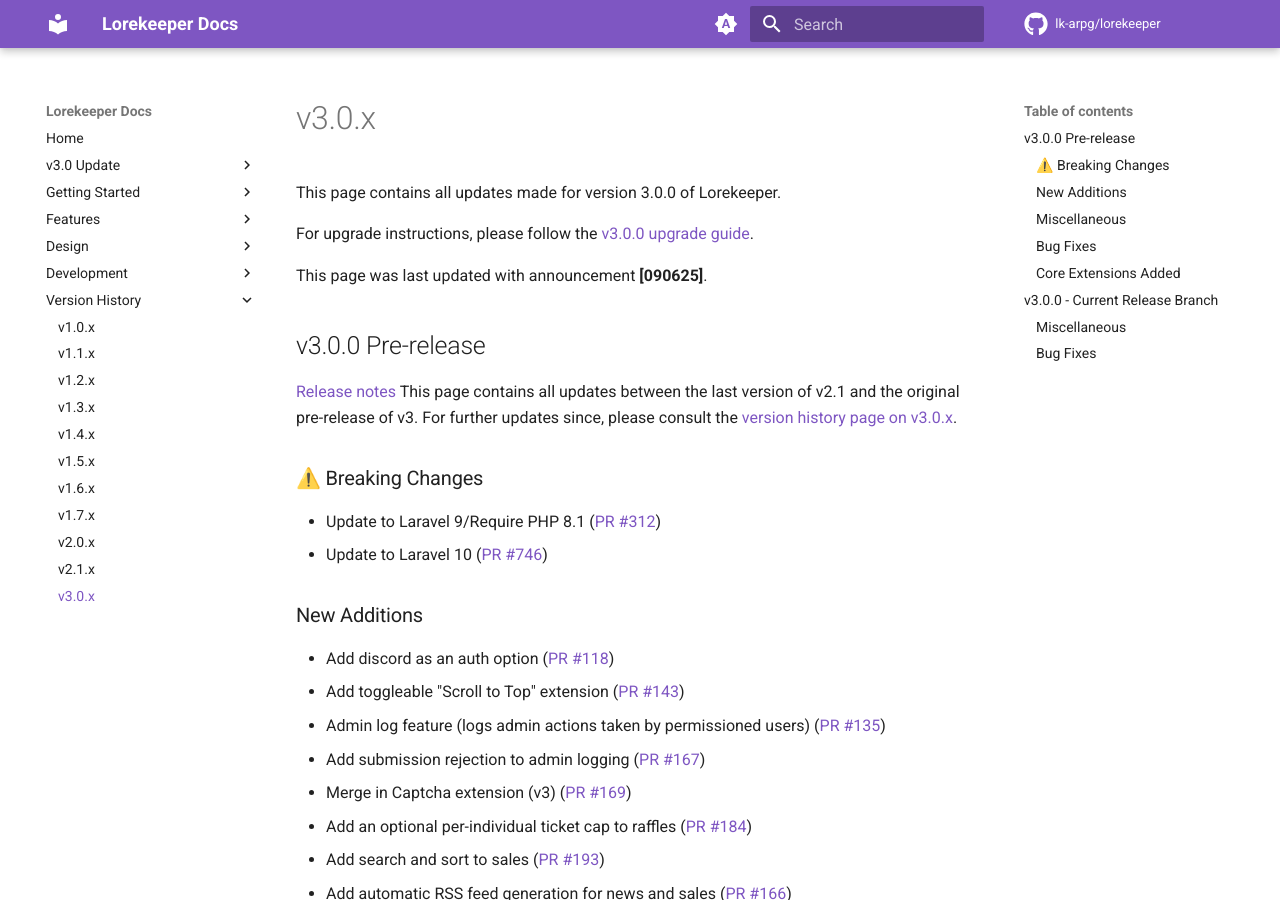
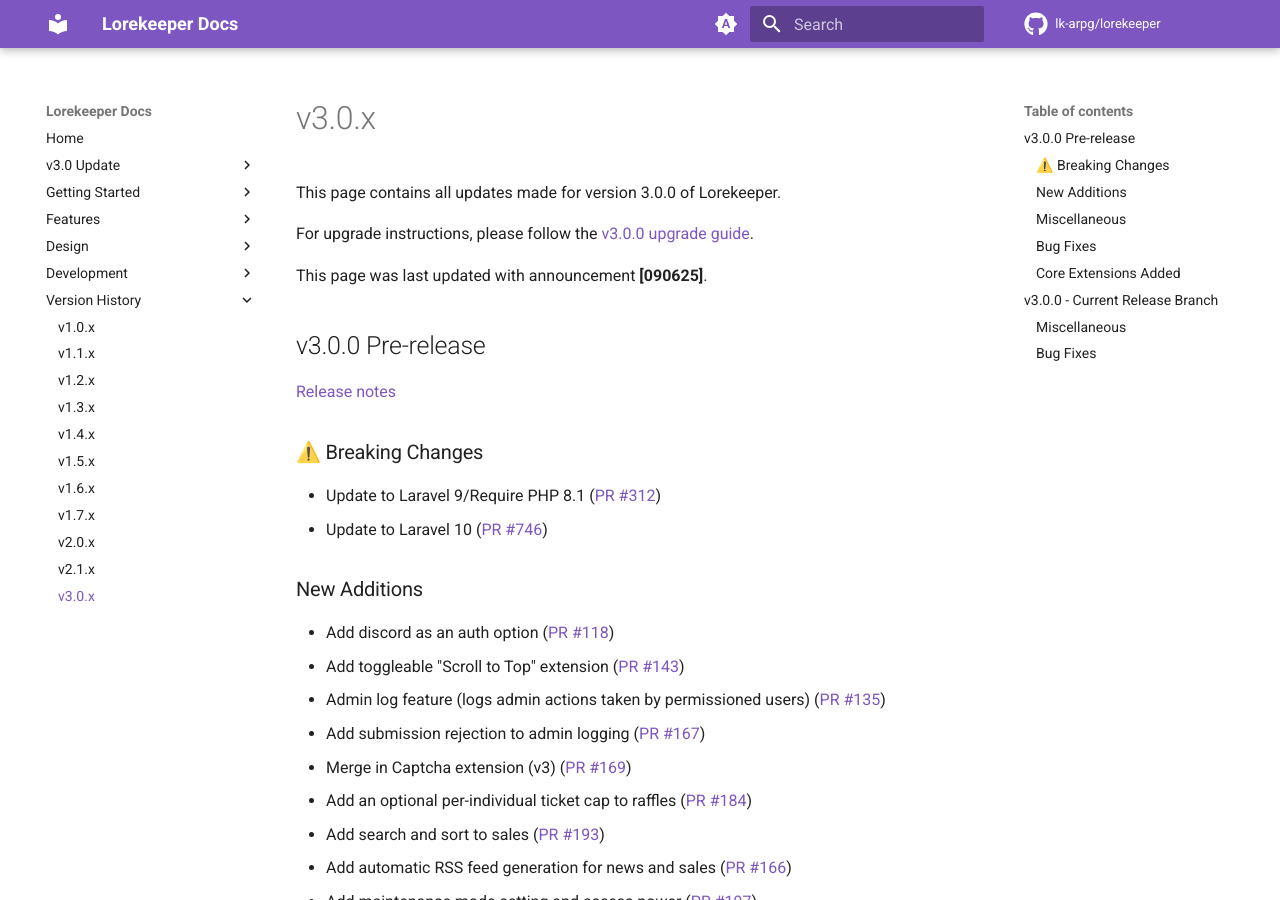
Before and after one commit to lk-arpg/lk-docs, an MkDocs documentation site: the page built from docs/version-history/v3.0.md, in a window 1280 px wide and 900 px high. Built offline with MkDocs 1.6.1 and Material for MkDocs 9.7.7, drawn with Linux system fonts in a browser that asks for light colours; comment, search, counter and statistics services are not loaded; the version menu is left out.

Commit message:
Forgot to remove these lines.

```diff
--- a/docs/version-history/v3.0.md
+++ b/docs/version-history/v3.0.md
@@ -7,9 +7,6 @@ This page was last updated with announcement **[090625]**.
 
 ## v3.0.0 Pre-release
 [Release notes](https://github.com/lk-arpg/lorekeeper/releases/tag/v3.0.0-pre1)
-This page contains all updates between the last version of v2.1 and the original pre-release of v3.
-For further updates since, please consult the [version history page on v3.0.x](v3.0.md).
-
 ### ⚠️ Breaking Changes
 - Update to Laravel 9/Require PHP 8.1 ([PR #312](https://github.com/lk-arpg/lorekeeper/pull/312))
 - Update to Laravel 10 ([PR #746](https://github.com/lk-arpg/lorekeeper/pull/746))
```
